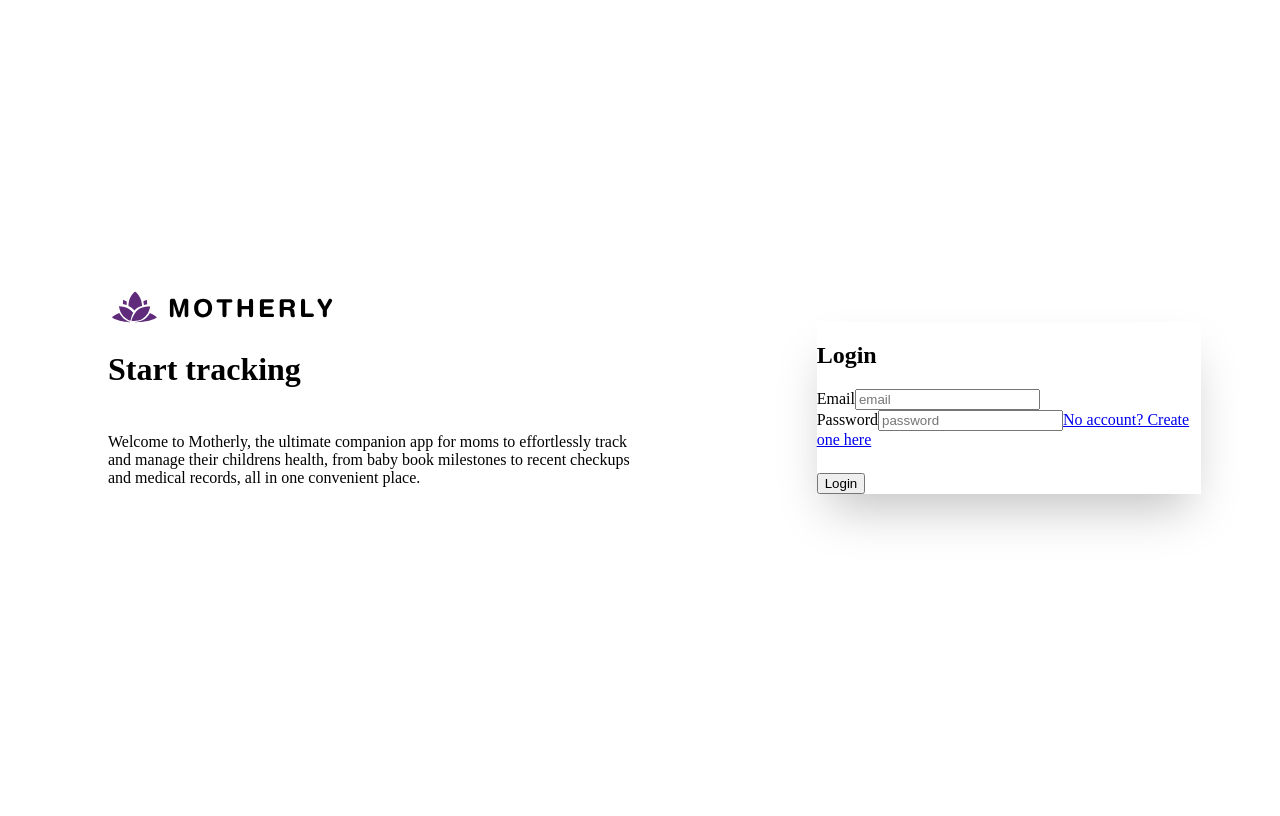
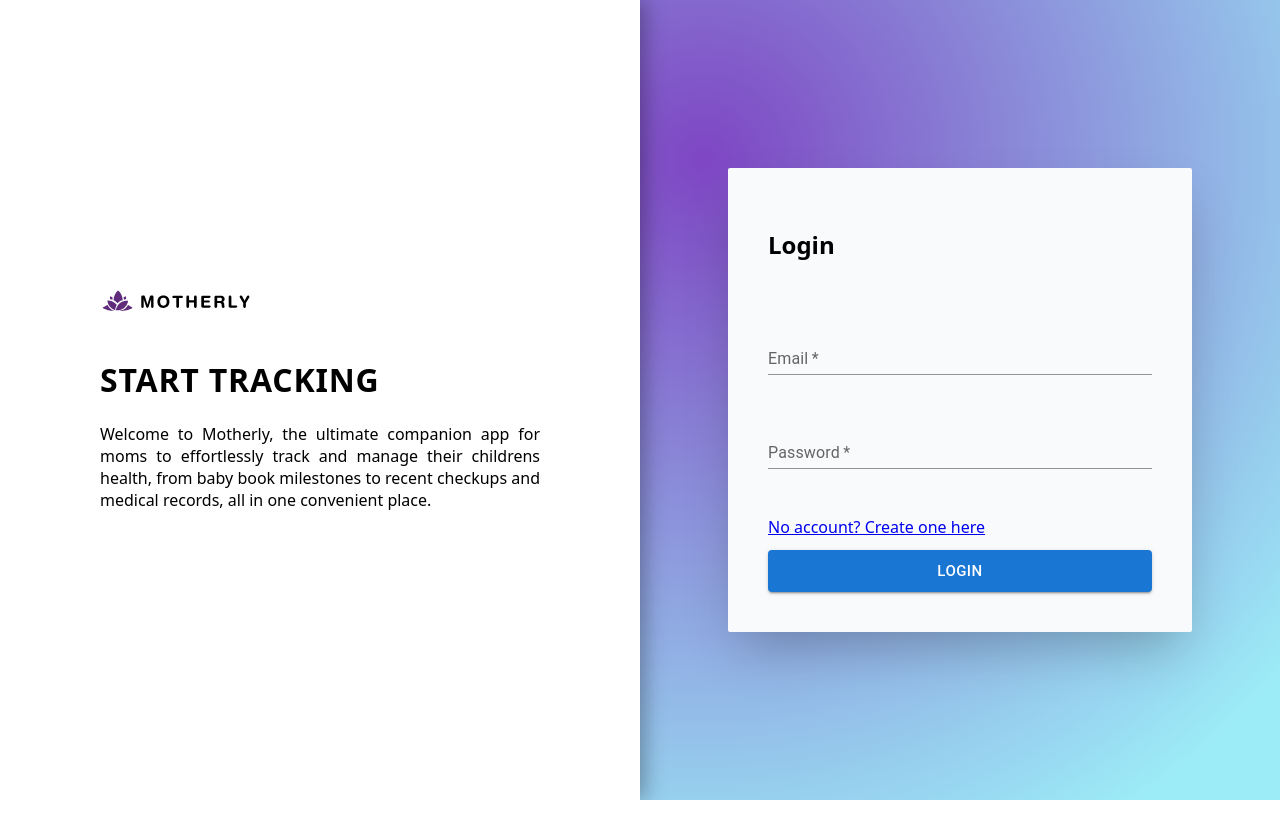
Before and after one commit to GeneMachiene/Motherly, a React (Vite) app in the folder client/: page /login in a window 1280 px wide. Built offline with nearby package versions, Linux system fonts and the light colour scheme.

Commit message:
migration fixes

```diff
--- a/client/package.json
+++ b/client/package.json
@@ -12,8 +12,11 @@
   "dependencies": {
     "@emotion/react": "^11.11.4",
     "@emotion/styled": "^11.11.5",
+    "@mui/icons-material": "^5.15.19",
     "@mui/material": "^5.15.19",
     "@mui/system": "^5.15.15",
+    "@mui/x-date-pickers": "^7.6.1",
+    "material-react-table": "^2.13.0",
     "react": "^18.2.0",
     "react-dom": "^18.2.0",
     "react-grid-system": "^8.2.0",
--- a/client/src/App.jsx
+++ b/client/src/App.jsx
@@ -2,7 +2,6 @@ import { BrowserRouter, Routes, Route } from 'react-router-dom'
 import Landing from './pages/Landing'
 import Header from './pages/components/Header'
 import Login from './pages/Login'
-import Signup from './pages/Signup'
 import Profile from './pages/Profile'
 import Register from './pages/Register'
 
@@ -11,17 +10,18 @@ function App() {
   const inAuth = currentURI == "login" || currentURI == "signup";
 
   return (
-    <>
+    <div className="grid grid-rows-12 h-screen">
       <BrowserRouter>
-      <div className={ inAuth ? '' : 'mx-3 xl:mx-40 h-dvh'}>
 
-        {// Hide the header when logging in or signing up
-        inAuth ?
-          <></>:
+      {inAuth ?
+        <></>
+        :
+        <div className="row-span-1">
           <Header/>
+        </div>
       }
 
-        <div className={ inAuth ? '' : "p-0 xl:p-7"}>
+        <div className={inAuth ? "row-span-12" : "row-span-11 px-5 md:px-28 lg:px-36 xl:px-48"}>
           <Routes>
             <Route path='/' element={<Landing />}/>
             <Route path='/login' element={<Login />}/>
@@ -29,18 +29,10 @@ function App() {
             <Route path='/profile' element={<Profile />}/>
           </Routes>
         </div>
+
+      </BrowserRouter>
     </div>
-      </BrowserRouter>
-    </>
   )
 }
 
-
-function AppRoutes() {
-  return (
-    <div>App</div>
-  )
-}
-
-
 export default App
--- a/client/src/hooks/useLogin.jsx
+++ b/client/src/hooks/useLogin.jsx
@@ -29,6 +29,8 @@ export const useLogin = () => {
       dispatch({type: 'LOGIN', payload: json})
 
       setIsLoading(false)
+
+      window.location.href = "/"
     }
   }
 
--- a/client/src/index.css
+++ b/client/src/index.css
@@ -1,3 +1,8 @@
 @tailwind base;
 @tailwind components;
 @tailwind utilities;
+
+body{
+  font-family: system-ui, -apple-system, BlinkMacSystemFont, 'Segoe UI', Roboto, Oxygen, Ubuntu, Cantarell, 'Open Sans', 'Helvetica Neue', sans-serif;
+  margin: 0;
+}
--- a/client/src/pages/Landing.jsx
+++ b/client/src/pages/Landing.jsx
@@ -1,12 +1,101 @@
 import Slider from '@mui/material/Slider';
 import Button from '@mui/material/Button';
+import { useMemo } from 'react';
+import {
+  MaterialReactTable,
+  useMaterialReactTable,
+} from 'material-react-table';
 
 function Landing() {
+
+  //nested data is ok, see accessorKeys in ColumnDef below
+  const data = [
+    {
+      name: {
+        firstName: 'John',
+        lastName: 'Doe',
+      },
+      address: '261 Erdman Ford',
+      city: 'East Daphne',
+      state: 'Kentucky',
+    },
+    {
+      name: {
+        firstName: 'Jane',
+        lastName: 'Doe',
+      },
+      address: '769 Dominic Grove',
+      city: 'Columbus',
+      state: 'Ohio',
+    },
+    {
+      name: {
+        firstName: 'Joe',
+        lastName: 'Doe',
+      },
+      address: '566 Brakus Inlet',
+      city: 'South Linda',
+      state: 'West Virginia',
+    },
+    {
+      name: {
+        firstName: 'Kevin',
+        lastName: 'Vandy',
+      },
+      address: '722 Emie Stream',
+      city: 'Lincoln',
+      state: 'Nebraska',
+    },
+    {
+      name: {
+        firstName: 'Joshua',
+        lastName: 'Rolluffs',
+      },
+      address: '32188 Larkin Turnpike',
+      city: 'Charleston',
+      state: 'South Carolina',
+    },
+  ];
+
+  //should be memoized or stable
+  const columns = useMemo(
+    () => [
+      {
+        accessorKey: 'name.firstName', //access nested data with dot notation
+        header: 'First Name',
+        size: 150,
+      },
+      {
+        accessorKey: 'name.lastName',
+        header: 'Last Name',
+        size: 150,
+      },
+      {
+        accessorKey: 'address', //normal accessorKey
+        header: 'Address',
+        size: 200,
+      },
+      {
+        accessorKey: 'city',
+        header: 'City',
+        size: 150,
+      },
+      {
+        accessorKey: 'state',
+        header: 'State',
+        size: 150,
+      },
+    ],
+    [],
+  );
+
+  const table = useMaterialReactTable({
+    columns,
+    data, //data must be memoized or stable (useState, useMemo, defined outside of this component, etc.)
+  });
+
   return (
     <div>
-      hello?
-
-
       <Button variant="text">Text</Button>
       <Slider defaultValue={30} />
       <Slider defaultValue={30} className="text-teal-600" />
@@ -15,6 +104,7 @@ function Landing() {
         className="text-teal-600"
         slotProps={{ thumb: { className: 'rounded-sm' } }}
       />
+
     </div>
   )
 }
--- a/client/src/pages/Login.jsx
+++ b/client/src/pages/Login.jsx
@@ -1,5 +1,8 @@
 import { useState } from 'react';
 import { useLogin } from '../hooks/useLogin';
+import { Button, TextField } from '@mui/material';
+import AdjustIcon from '@mui/icons-material/Adjust';
+import DataUsageIcon from '@mui/icons-material/DataUsage';
 import {
   Container, Row, Col,
   Visible, Hidden
@@ -19,67 +22,98 @@ function Login() {
 
   return (
 
-        <Container fluid lg xl xxl>
+        <Container fluid>
           <Row align="center" justify='center' className='h-screen'>
+
             <Hidden xs sm md>
-              <Col lg={7} style={{display:'flex', padding:'0px 100px', height:'100vh', alignItems:'center'}}>
-                <div className="prose prose-lg text-left">
-                  <a href="/">
-                    <img src="/logo.svg" alt="Motherly Logo" className="h-9"/>
-                  </a>
-                  <h1>Start tracking</h1>
-                  <p className="py-6">Welcome to Motherly, the ultimate companion app for moms to effortlessly track and manage their childrens health, from baby book milestones to recent checkups and medical records, all in one convenient place.</p>
-                </div>
+              <Col lg={6}
+                style={{
+                  display:'flex',
+                  zIndex:'1',
+                  flexDirection:'column',
+                  padding:'0px 100px',
+                  height:'100vh',
+                  alignItems:'start',
+                  justifyContent:'center',
+                  boxShadow:'5px 0px 20px #00000050'
+                }}>
+
+                <a href="/">
+                    <img src="/logo.svg" alt="Motherly Logo" className="h-6"/>
+                </a>
+                <h1 className='p-0 mt-10 font-bold tracking-wide'>START TRACKING</h1>
+                <p className="m-0 text-justify">Welcome to Motherly, the ultimate companion app for moms to effortlessly track and manage their childrens health, from baby book milestones to recent checkups and medical records, all in one convenient place.</p>
               </Col>
             </Hidden>
-            <Col lg={5} xs={12} sm={12} style={{display:'flex', justifyContent:'center'}}>
-              <div className="card shrink-0 w-full max-w-sm shadow-2xl bg-base-100">
+
+            <Col lg={6} xs={12} sm={12}
+              style={{
+                display:'flex',
+                justifyContent:'center',
+                alignItems:'center',
+                height:'100vh',
+                background: 'radial-gradient(circle at 10% 20%, rgb(126, 70, 195) 0%, rgb(156, 236, 247) 90%)'
+              }}>
+
+              <div className="w-full h-96 p-10 max-w-sm shadow-2xl bg-slate-50 rounded-sm">
 
                 {/* ---------------------------------------------------------------- Main form ---------------------------------------------------------------- */}
-                <form className="card-body prose prose-lg" onSubmit={handleSubmit}>
+                <form className="flex flex-col h-full justify-between" onSubmit={handleSubmit}>
                   <Visible xs sm md>
                     <a href="/" className='flex place-content-center'>
                       <img src="/logo.svg" alt="Motherly Logo" className="h-9"/>
                     </a>
                   </Visible>
+
                   <Visible lg xl xxl>
                     <h2>Login</h2>
                   </Visible>
-                  <div className="form-control">
-                    <label className="label">
-                      <span className="label-text">Email</span>
-                    </label>
-                    <input
-                      onChange={(e) => setEmail(e.target.value)}
-                      value={email}
-                      type="email" placeholder="email" className="input input-bordered" required />
+
+                  <TextField
+                    fullWidth
+                    label="Email"
+                    type="email"
+                    variant="standard"
+                    required
+                    onChange={(e) => setEmail(e.target.value)}
+                  />
+
+                  <TextField
+                    fullWidth
+                    label="Password"
+                    type="password"
+                    variant="standard"
+                    required
+                    value={password}
+                    onChange={(e) => setPassword(e.target.value)}
+                  />
+
+                  <div className='flex flex-col w-ful gap-3'>
+                    <a href="/signup">No account? Create one here</a>
+
+                    <Button
+                      variant='contained'
+                      size='large'
+                      disabled={isLoading}
+                      type='submit'
+                    >
+                      <span className='flex items-center'>
+                        {isLoading ? <DataUsageIcon className='animate-spin'/> : ""}
+                        Login
+                      </span>
+                    </Button>
+
+                    {error &&
+                      <div role="alert" className="flex items-center gap-2 text-red-600">
+                        <svg xmlns="http://www.w3.org/2000/svg" className="stroke-current shrink-0 h-6 w-6" fill="none" viewBox="0 0 24 24"><path strokeLinecap="round" strokeLinejoin="round" strokeWidth="2" d="M10 14l2-2m0 0l2-2m-2 2l-2-2m2 2l2 2m7-2a9 9 0 11-18 0 9 9 0 0118 0z" /></svg>
+                        {error}
+                      </div>
+                    }
                   </div>
-                  <div className="form-control">
-                    <label className="label">
-                      <span className="label-text">Password</span>
-                    </label>
-                    <input
-                      onChange={(e) => setPassword(e.target.value)}
-                      value={password}
-                      type="password" placeholder="password" className="input input-bordered" required />
-                    <label className="label">
-                      <a href="#" className="label-text-alt link link-hover">No account? Create one here</a>
-                    </label>
-                  </div>
-                  <div className="form-control mt-6" >
-                    <button className="btn btn-primary" disabled={isLoading}>
-                    {isLoading ? <span className="loading loading-spinner loading-xs"></span> : ""}
-                      Login</button>
-                  </div>
-                  {error &&
-                    <div role="alert" className="alert alert-warning p-2 text-xs">
 
-                      <Hidden sm xs><svg xmlns="http://www.w3.org/2000/svg" className="stroke-current shrink-0 h-6 w-6" fill="none" viewBox="0 0 24 24"><path strokeLinecap="round" strokeLinejoin="round" strokeWidth="2" d="M10 14l2-2m0 0l2-2m-2 2l-2-2m2 2l2 2m7-2a9 9 0 11-18 0 9 9 0 0118 0z" /></svg></Hidden>
-                      <span>{error}</span>
-                    </div>
-                  }
                 </form>
               </div>
+
             </Col>
           </Row>
         </Container>
--- a/client/src/pages/components/Header.jsx
+++ b/client/src/pages/components/Header.jsx
@@ -1,6 +1,17 @@
+import { useState } from "react";
 import { useLogout } from "../../hooks/useLogout"
 import { useAuthContext } from "../../hooks/useAuthContext"
 import { NavLink } from "react-router-dom"
+
+import { Avatar,Chip,Divider,Snackbar } from "@mui/material";
+import Button from '@mui/material/Button';
+import Menu from '@mui/material/Menu';
+import MenuItem from '@mui/material/MenuItem';
+import IconButton from '@mui/material/IconButton';
+
+import ArrowDropDownIcon from '@mui/icons-material/ArrowDropDown';
+import ArrowDropUpIcon from '@mui/icons-material/ArrowDropUp';
+import MenuIcon from '@mui/icons-material/Menu';
 
 function Header() {
   const { logout } = useLogout()
@@ -10,76 +21,147 @@ function Header() {
     logout()
   }
 
-  return (
-    <div className="navbar bg-base-100">
-      <div className="navbar-start">
+  const [anchorContact, setAnchorContact] = useState(null);
+  const [anchorMenu, setAnchorMenu] = useState(null);
+  const [snackOpen, setSnackOpen] = useState(false);
 
-        {/* Dropdown Menu when size sm */}
-        <div className="dropdown">
-          <div tabIndex={0} role="button" className="btn btn-ghost lg:hidden">
-            <svg xmlns="http://www.w3.org/2000/svg" className="h-5 w-5" fill="none" viewBox="0 0 24 24" stroke="currentColor"><path strokeLinecap="round" strokeLinejoin="round" strokeWidth="2" d="M4 6h16M4 12h8m-8 6h16" /></svg>
-          </div>
-          <ul tabIndex={0} className="menu menu-lg dropdown-content mt-3 z-[1] p-2 shadow bg-base-100 rounded-box w-52">
-            <li><a>Home</a></li>
-            <li><a>About Us</a></li>
-            <li><a>FAQ’s</a></li>
-            <li>
-              <a>Contact Us</a>
-              <ul className="p-2">
-                <li><a>Email</a></li>
-                <li className="p-4">+63 912 345 6789</li>
-              </ul>
-            </li>
-            {user ? <>
-              <li><a onClick={handleLogout}>Logout</a></li>
-              <li><NavLink to={'/profile'}>{user.email}</NavLink></li></>
-            :
-            <>
-              <li><a href='/login'>Login</a></li>
-              <li><a href='/signup'>Sign Up</a></li>
-            </>}
-          </ul>
-        </div>
+  const contactOpen = Boolean(anchorContact);
+  const menuOpen = Boolean(anchorMenu);
 
-        {/* Logo */}
-        <a href="/" className="btn btn-ghost text-xl">
-          <img src="/logo.svg" alt="Motherly Logo" className="h-9 lg:h-6"/>
-        </a>
+  const copyClick = () => {
+    setSnackOpen(true);
+    navigator.clipboard.writeText("09123456789");
+  }
+
+  const openContact = (event) => {
+    setAnchorContact(event.currentTarget);
+  };
+  const openMenu = (event) => {
+    setAnchorMenu(event.currentTarget);
+  };
+
+  const handleClose = () => {
+    setAnchorContact(null);
+    setAnchorMenu(null);
+  };
+
+  const snackClose = (event, reason) => {
+    if (reason === 'clickaway') {
+      return;
+    }
+
+    setSnackOpen(false);
+  };
+
+
+  return(
+    <div className="flex h-full flex-row items-center justify-between bg-slate-50 px-5 md:px-28 lg:px-36 xl:px-48">
+      <NavLink to={"/"} >
+        <img src="/logo.svg" alt="Motherly Logo" className="h-6"/>
+      </NavLink>
+
+      <div className="hidden lg:flex xl:flex">
+        <Button>Home</Button>
+        <Button>About Us</Button>
+        <Button>FAQ&apos;s</Button>
+        <Button
+          id="basic-button"
+          aria-controls={contactOpen ? 'basic-menu' : undefined}
+          aria-haspopup="true"
+          aria-expanded={contactOpen ? 'true' : undefined}
+          onClick={openContact}
+        >
+          Contact Us {contactOpen ? <ArrowDropDownIcon/> : <ArrowDropUpIcon/>}
+        </Button>
+        <Menu
+          id="basic-menu"
+          anchorEl={anchorContact}
+          open={contactOpen}
+          onClose={handleClose}
+          MenuListProps={{
+            'aria-labelledby': 'basic-button',
+          }}
+        >
+          <MenuItem onClick={handleClose}>Email</MenuItem>
+          <MenuItem onClick={copyClick}>Phone: +63 912 345 6789</MenuItem>
+        </Menu>
       </div>
 
-      {/* Menu items when size lg */}
-      <div className="navbar-center hidden lg:flex">
-        <ul className="menu menu-horizontal px-1">
-          <li><a>Home</a></li>
-          <li><a>About Us</a></li>
-          <li><a>FAQ’s</a></li>
-          <li>
-            <details>
-              <summary>Contact Us</summary>
-              <ul className="p-2">
-                <li><a>Email</a></li>
-                <li className="p-4">Phone: +63 912 345 6789</li>
-              </ul>
-            </details>
-          </li>
-        </ul>
+      <div className="hidden lg:flex xl:flex gap-3 items-center">
+        {user ?
+          <>
+            <NavLink to={"/profile"}>
+              <Chip
+                avatar={
+                  <Avatar
+                    sx={{ width: 26, height: 26 }}
+                    alt={user.email}
+                    src="https://img.daisyui.com/images/stock/photo-1534528741775-53994a69daeb.jpg"
+                  />
+                }
+                label={user.email}
+                variant="outlined"
+              />
+            </NavLink>
+            <Button onClick={handleLogout} variant="text">Logout</Button>
+          </>
+          :
+          <>
+            <Button onClick={()=>(location.href = "/signup")} variant="text">Signup</Button>
+            <Button onClick={()=>(location.href = "/login")} variant="contained">Login</Button>
+          </>
+        }
       </div>
 
-      {/* Action buttons */}
-      <div className="navbar-end hidden lg:flex">
-        {user?
-          <><a onClick={handleLogout} className="btn btn-link text-purple-700">Logout</a>
-          <NavLink to={"/profile"} className="btn btn-ghost">
-            <div className="avatar">
-              <div className="w-8 rounded-full">
-                <img src="https://img.daisyui.com/images/stock/photo-1534528741775-53994a69daeb.jpg" alt="Tailwind-CSS-Avatar-component" />
-              </div>
-            </div>
-            {user.email}
-          </NavLink></>:
-          <><a href='/signup' className="btn btn-link text-purple-700">Sign Up</a>
-          <a href='/login' className="btn">Login</a></>}
+      <div className="flex items-center lg:hidden xl:hidden gap-3">
+        {user ?
+          <NavLink to={"/profile"}>
+            <Avatar
+              sx={{ width: 26, height: 26 }}
+              alt={user.email}
+              src="https://img.daisyui.com/images/stock/photo-1534528741775-53994a69daeb.jpg" />
+          </NavLink>
+          :
+          <></>
+        }
+
+        <IconButton
+          aria-controls={contactOpen ? 'basic-menu' : undefined}
+          aria-haspopup="true"
+          aria-expanded={contactOpen ? 'true' : undefined}
+          aria-label="Open menu"
+          color="primary"
+          onClick={openMenu}
+        >
+          <MenuIcon />
+        </IconButton>
+        <Menu
+          id="basic-menu"
+          anchorEl={anchorMenu}
+          open={menuOpen}
+          onClose={handleClose}
+          MenuListProps={{
+            'aria-labelledby': 'basic-button',
+          }}
+        >
+          <MenuItem>Home</MenuItem>
+          <MenuItem>About Us</MenuItem>
+          <MenuItem>FAQ&apos;s</MenuItem>
+          <MenuItem>Contact Us</MenuItem>
+          <MenuItem>&emsp;Email</MenuItem>
+          <MenuItem onClick={copyClick}>&emsp;Phone: +63 912 345 6789</MenuItem>
+          <Divider/>
+          <MenuItem onClick={()=>(location.href = "/signup")}>Signup</MenuItem>
+          <MenuItem onClick={()=>(location.href = "/login")}>Login</MenuItem>
+        </Menu>
       </div>
+
+      <Snackbar
+        open={snackOpen}
+        autoHideDuration={3000}
+        onClose={snackClose}
+        message="Text Copied to clipboard"
+      />
     </div>
   )
 }
```
Also changed, not shown: client/src/main.jsx (+6 -2 lines), 1 other file (tests, documents, lock files or other folders). Lines whose indentation alone changed are shown as unchanged.
